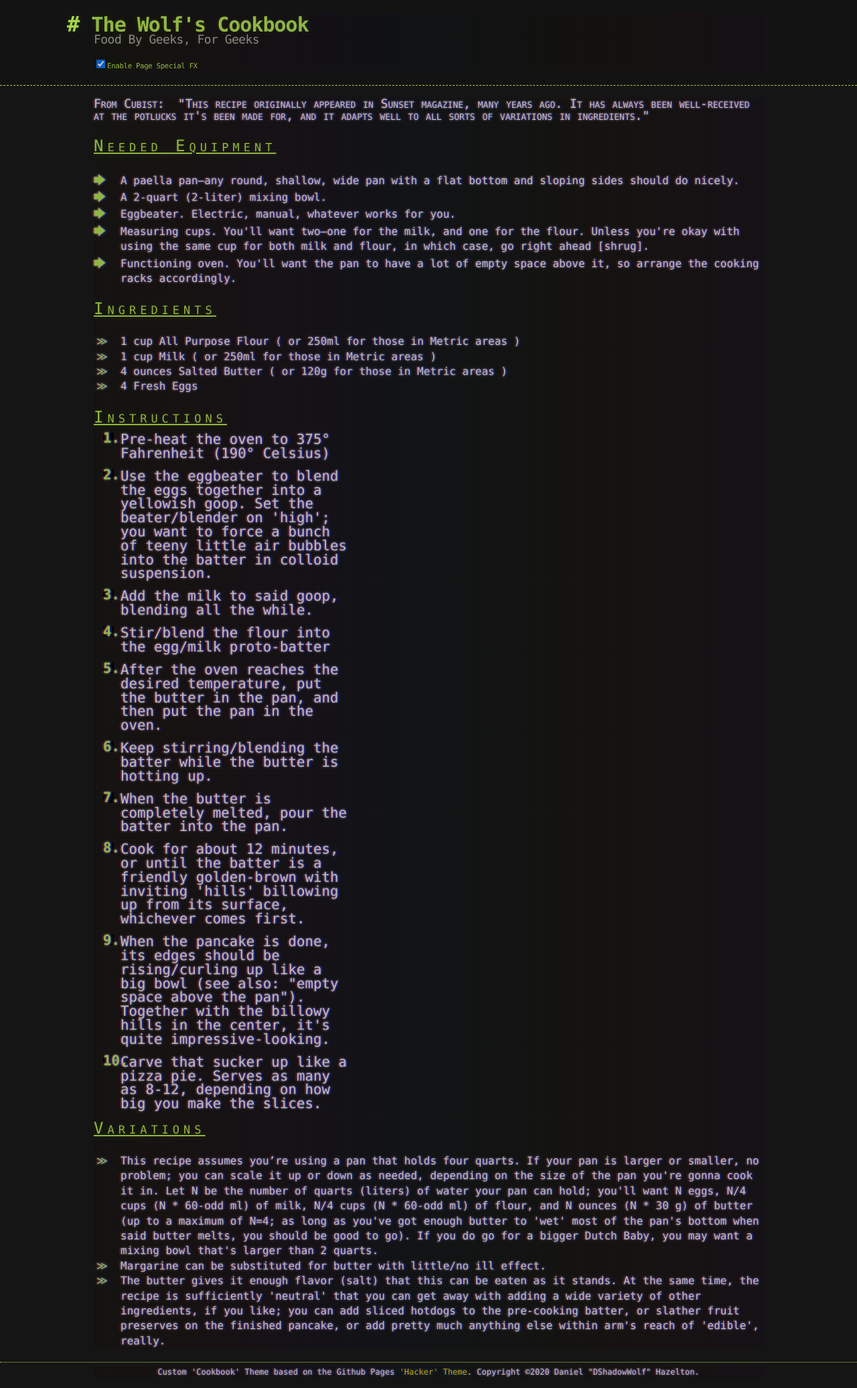
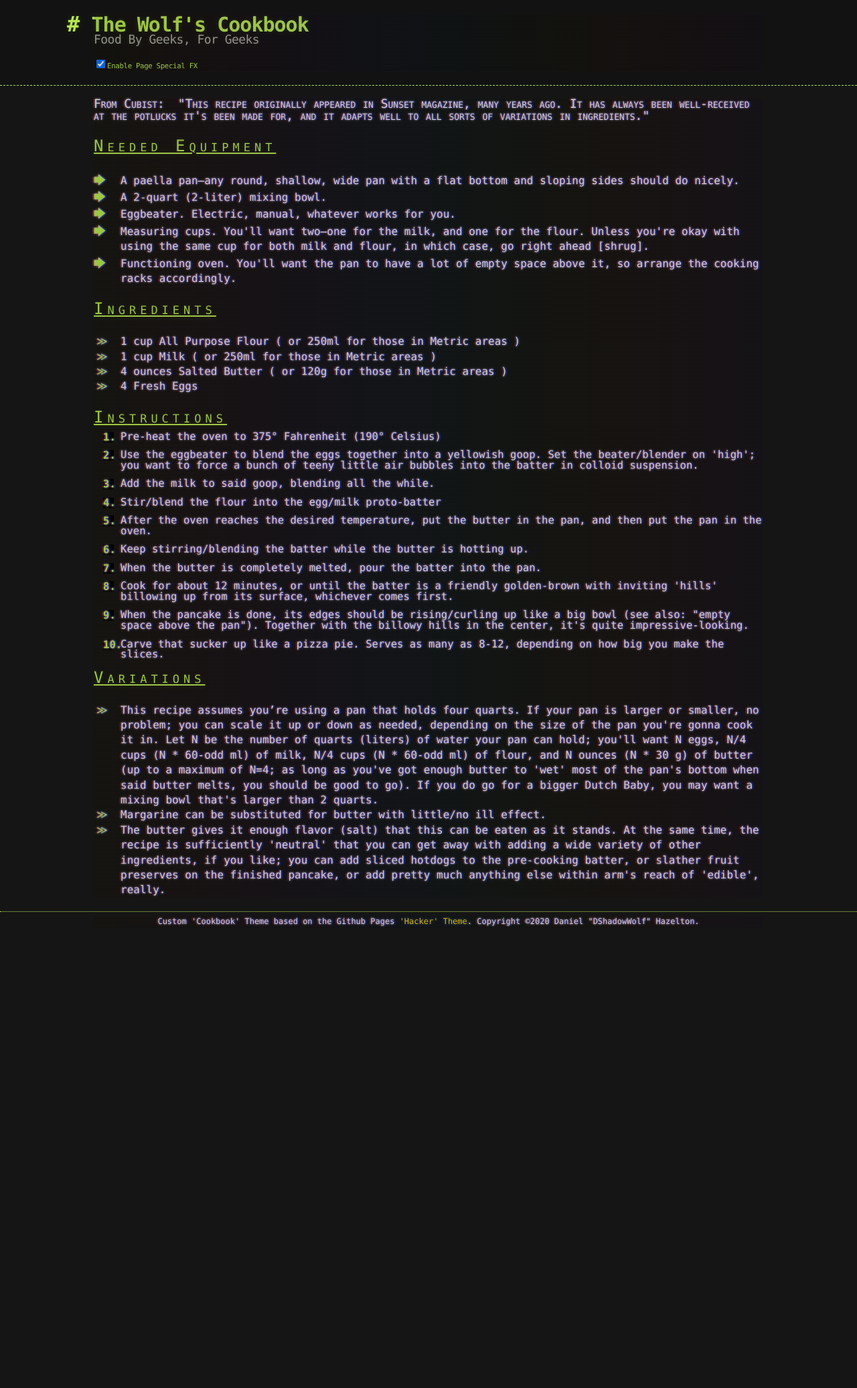
Before and after one commit to dshadowwolf/dshadowwolf.github.io, a Jekyll site: the page built from recipes/4/dutch_baby_cubist.html, in a window 1280 px wide. Shown: the whole page at 67% size. Built offline with Jekyll 4.4.1, drawn with Linux system fonts in a browser that asks for light colours; after the commit the page ends 1400 px from its top, so only the background shows below that.

Commit message:
more styling fixes, lets try to get this finished

```diff
--- a/_sass/cookbook-theme.scss
+++ b/_sass/cookbook-theme.scss
@@ -335,12 +335,12 @@ h3#instructions {
 }
 
 ol.instructions {
-    max-width: 350px;
     counter-reset: my-awesome-counterinst;
     list-style: none;
     padding-left: 40px;
     line-height: 1.4;
     top: -1em;
+    font-size: 12px;
 }
 
 ol.instructions li {
@@ -362,7 +362,7 @@ ol.instructions li::before {
     width: var(--size);
     height: var(--size);
     background: black;
-    text-align: center;
+    text-align: right;
 }
 
 blockquote {
```
